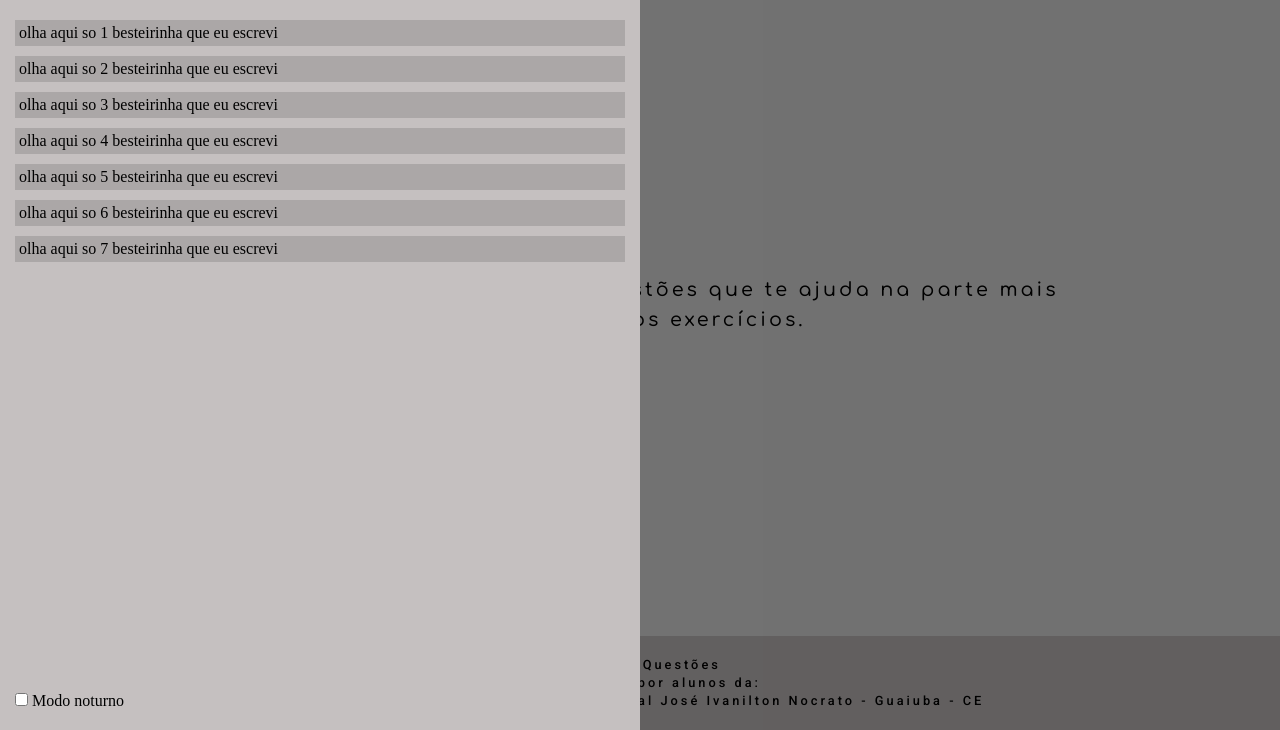
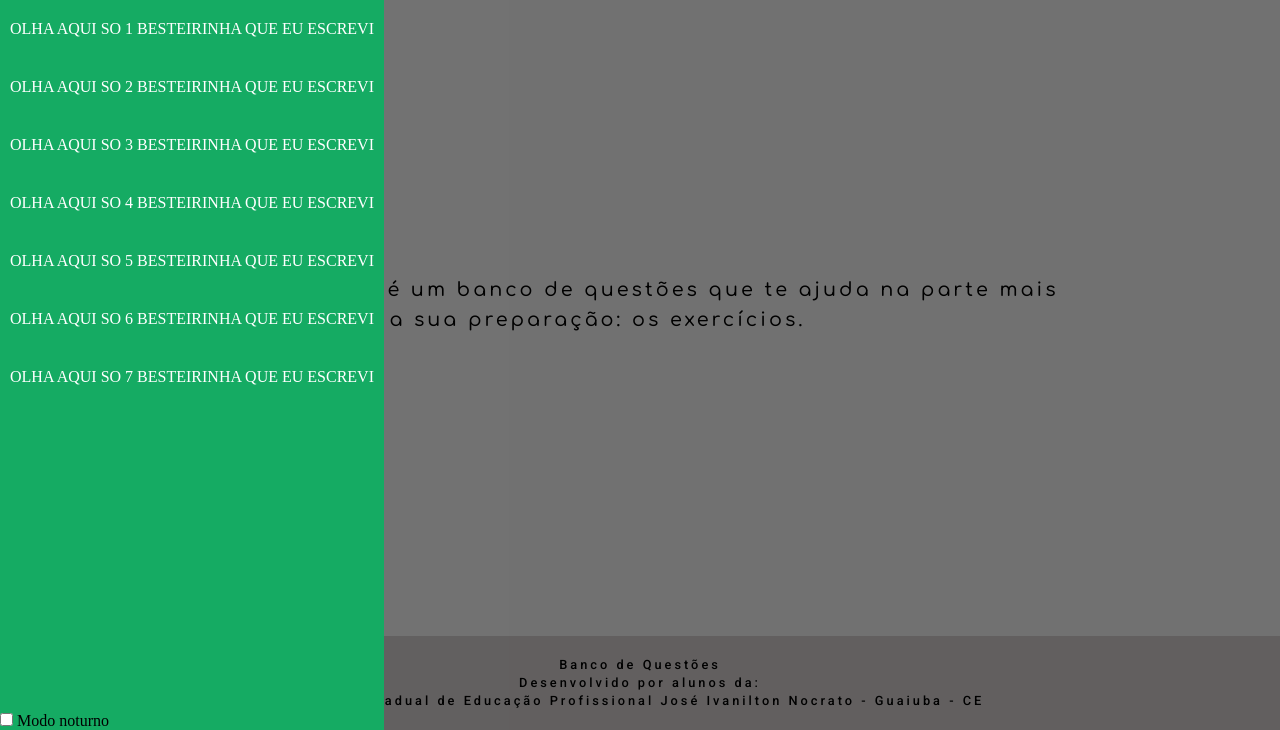
Before and after one commit to xandeoliveira/banco-de-questoes, a PHP site: page /html/home.html in a window 1280 px wide, after a click that opens the changed part. Shown: the part 70-800 px from the top of the page. Run offline with PHP 8.4, Linux system fonts and the light colour scheme.

Commit message:
Tentando Ajeitar o Menu

```diff
--- a/public/css/index.css
+++ b/public/css/index.css
@@ -70,10 +70,9 @@ header div.label-menu [name="menu-check"]
 
 header div.label-menu section.menu
 {
-	padding: 20px 15px;
 	color: var(--color-footer-primary);
 
-	background-color: var(--background-footer-primary);
+	background-color: var(--background-header-primary);
 }
 
 /* header div.label-menu section.menu label [name="theme"]
@@ -87,7 +86,6 @@ ul
 
 	display: flex;
 	flex-direction: column;
-	gap: 10px;
 
 	overflow-x: hidden;
 	overflow-y: auto;
@@ -95,8 +93,15 @@ ul
 
 li
 {
-	padding: 4px;
-	background-color: #00000022;
+	padding:  20px 0;
+	text-align: center;
+	text-transform: uppercase;
+	color: var(--color-header-primary);
+}
+li:hover
+{
+	color: var(--background-header-primary);
+	background-color: var(--color-header-primary);
 }
 
 header div.label-menu label[for="menu-check"]
@@ -124,12 +129,11 @@ header div.label-menu label[for="menu-check"]
 	top: 70px;
 	left: 0;
 	bottom: 0;
-	right: 50%;
-
+	right: 70%;
 }
 [name="menu-check"]:checked + section.menu + div.dark
 {
-	left: 50%;
+	left: 30%;
 	right: 0;
 	background-color: #00000080;
 }
```
